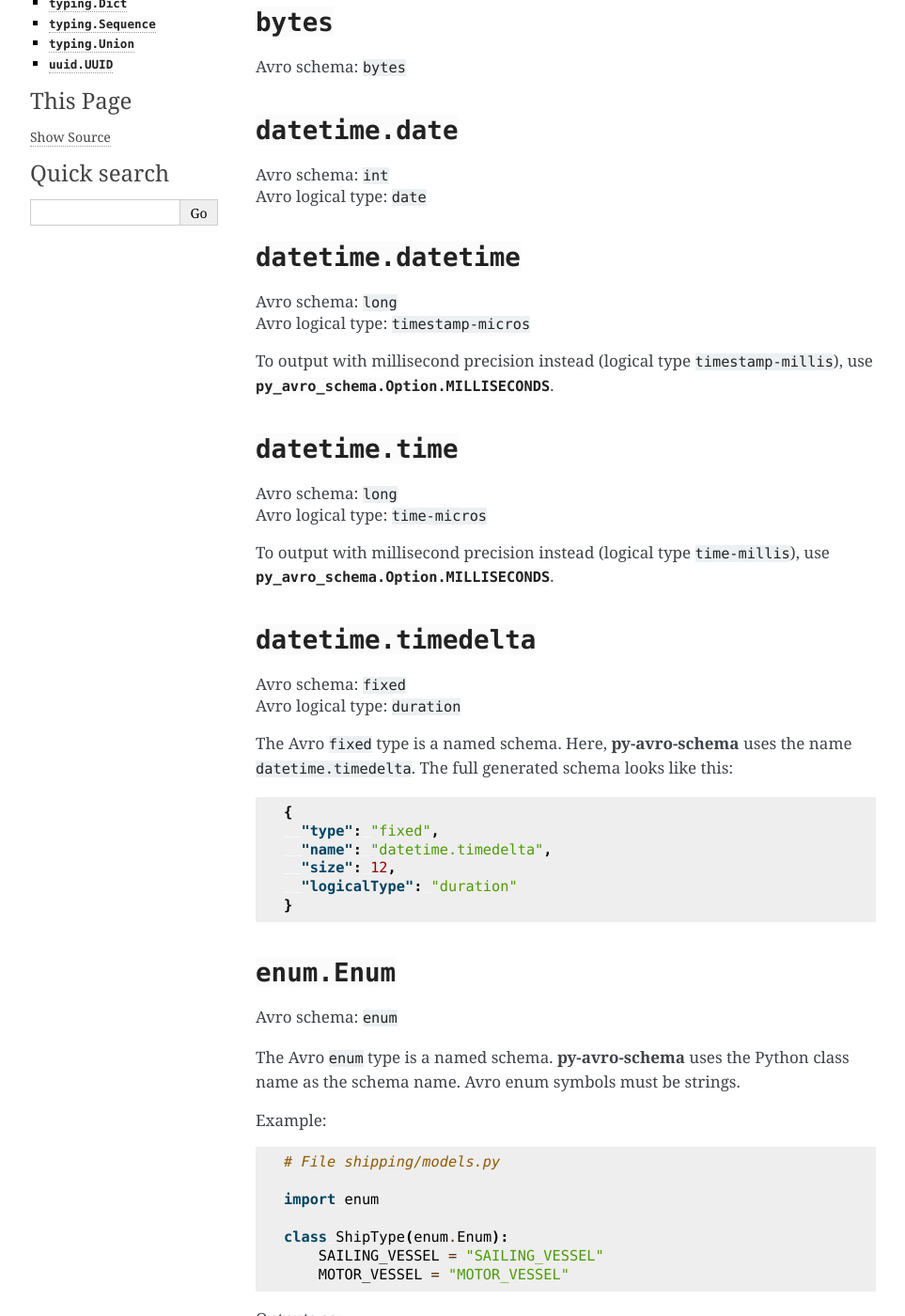
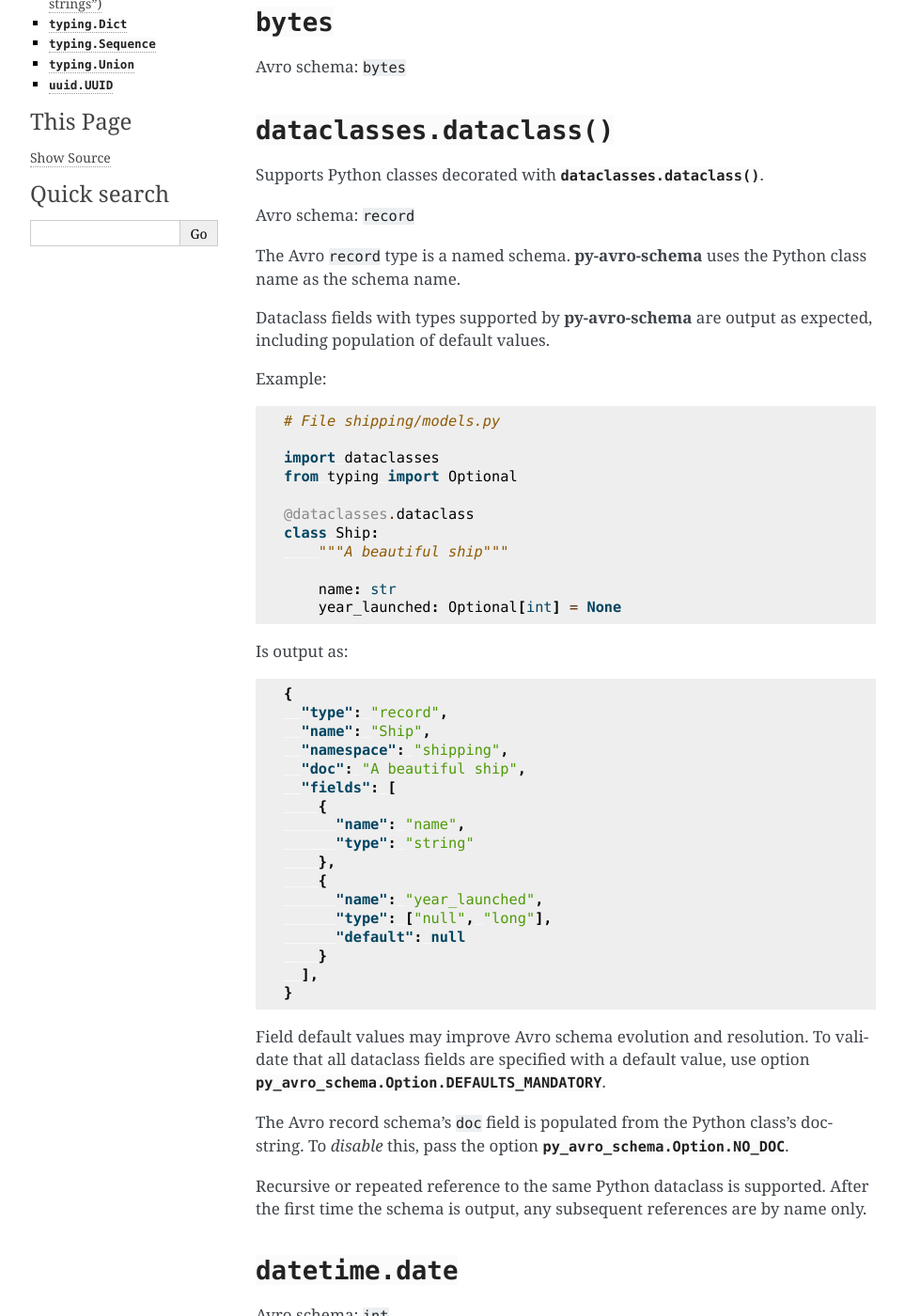
Before and after one commit to jpmorganchase/py-avro-schema, a Sphinx documentation site: the page built from docs/types.rst, in a window 1280 px wide and 1400 px high, scrolled down 407 px. Shown: the whole window at 94% size, without its empty margins (148-1111 px from the left). Built offline with Sphinx 7.4.7, drawn with Linux system fonts in a browser that asks for light colours; some of the changed text lies outside the part shown.

Commit message:
Document dataclasses

```diff
--- a/docs/types.rst
+++ b/docs/types.rst
@@ -29,6 +29,63 @@ Avro schema: ``boolean``
 --------------
 
 Avro schema: ``bytes``
+
+
+:func:`dataclasses.dataclass`
+------------------------------
+
+Supports Python classes decorated with :func:`dataclasses.dataclass`.
+
+Avro schema: ``record``
+
+The Avro ``record`` type is a named schema.
+**py-avro-schema** uses the Python class name as the schema name.
+
+Dataclass fields with types supported by **py-avro-schema** are output as expected, including population of default values.
+
+Example::
+
+   # File shipping/models.py
+
+   import dataclasses
+   from typing import Optional
+
+   @dataclasses.dataclass
+   class Ship:
+       """A beautiful ship"""
+
+       name: str
+       year_launched: Optional[int] = None
+
+Is output as:
+
+.. code-block:: json
+
+   {
+     "type": "record",
+     "name": "Ship",
+     "namespace": "shipping",
+     "doc": "A beautiful ship",
+     "fields": [
+       {
+         "name": "name",
+         "type": "string"
+       },
+       {
+         "name": "year_launched",
+         "type": ["null", "long"],
+         "default": null
+       }
+     ],
+   }
+
+Field default values may improve Avro schema evolution and resolution.
+To validate that all dataclass fields are specified with a default value, use option :attr:`py_avro_schema.Option.DEFAULTS_MANDATORY`.
+
+The Avro record schema's ``doc`` field is populated from the Python class's docstring.
+To *disable* this, pass the option :attr:`py_avro_schema.Option.NO_DOC`.
+
+Recursive or repeated reference to the same Python dataclass is supported. After the first time the schema is output, any subsequent references are by name only.
 
 
 :class:`datetime.date`
@@ -81,7 +138,9 @@ The full generated schema looks like this:
 
 Avro schema: ``enum``
 
-The Avro ``enum`` type is a named schema. **py-avro-schema** uses the Python class name as the schema name. Avro enum symbols must be strings.
+The Avro ``enum`` type is a named schema.
+**py-avro-schema** uses the Python class name as the schema name.
+Avro enum symbols must be strings.
 
 Example::
 
```
